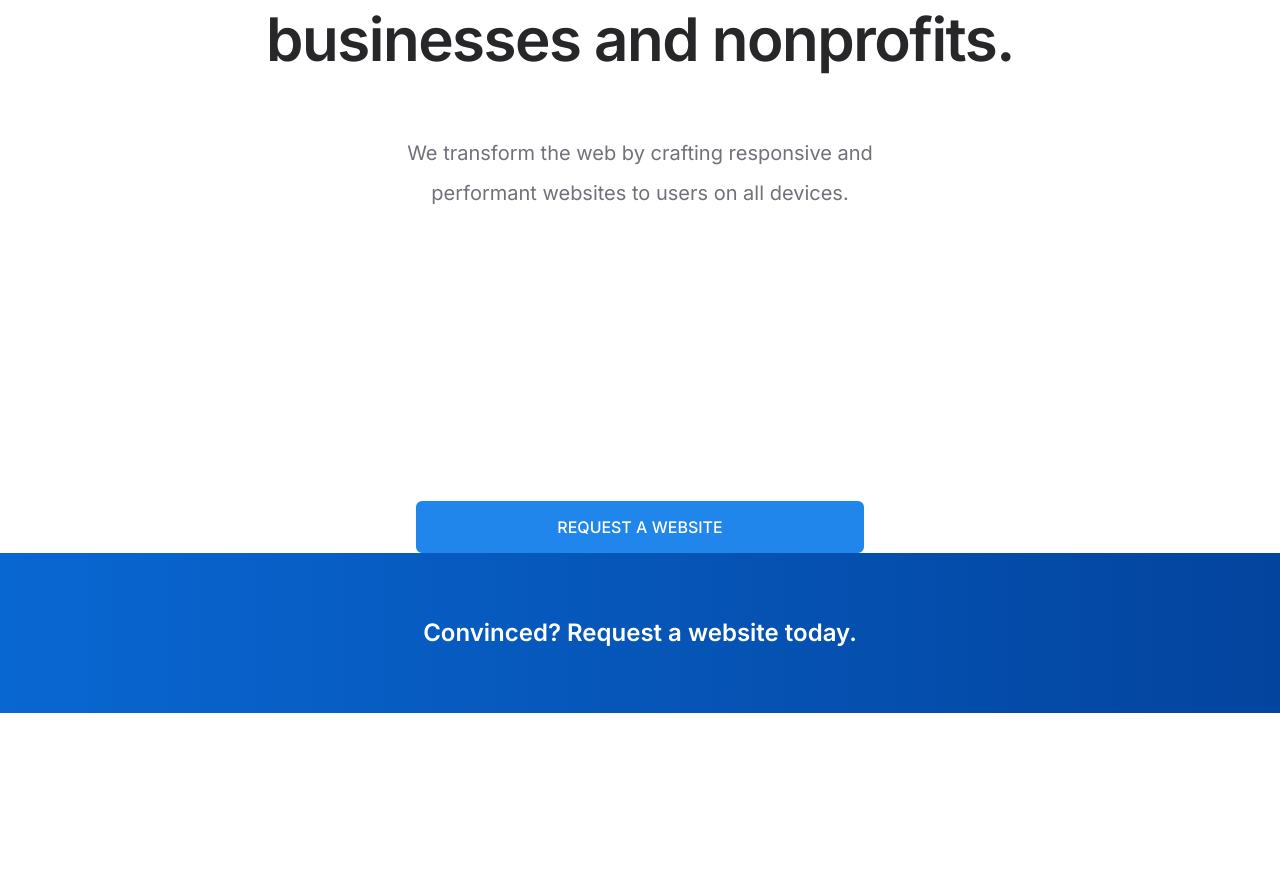
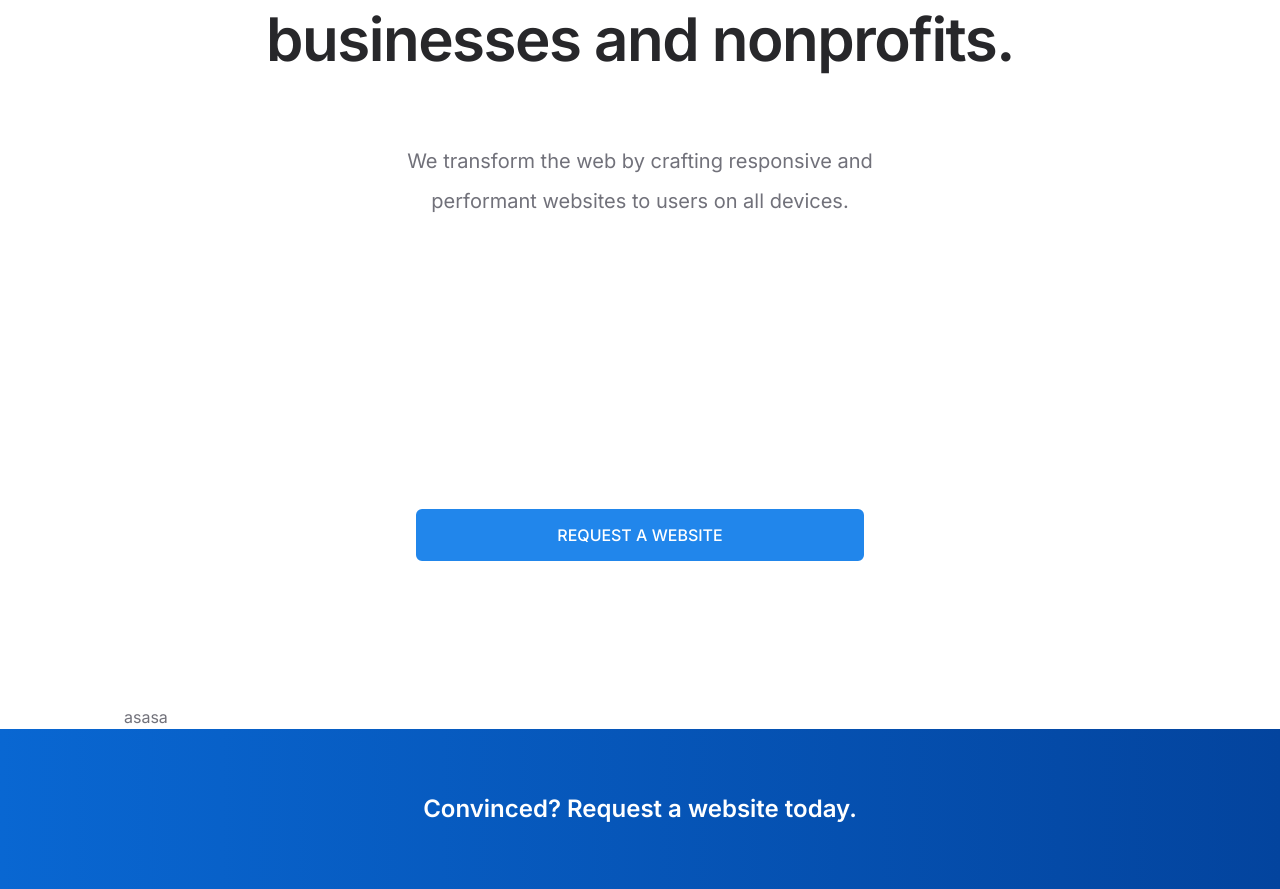
Before and after one commit to AnthonyKuang/the-refactor-project, a Next.js app: page / in a window 1280 px wide. Shown: the part 322-1211 px from the top of the page. Before the commit the page ends 1035 px from the top, so only its background shows below. Built offline with nearby package versions, Linux system fonts and the light colour scheme.

Commit message:
wireframe

```diff
--- a/pages/index.js
+++ b/pages/index.js
@@ -9,24 +9,26 @@ export default function Home() {
         <link rel='icon' href='/favicon.ico' />
       </Head>
 
-      <section className='relative container-homepage mx-auto px-6 text-center'>
+      <section className='container-homepage mx-auto px-6 text-center'>
         <p className='mt-20 sm:mt-28 xl:mt-32 inline-block bg-gradient-to-r text-transparent bg-clip-text from-blue-400 to-blue-600 uppercase text-sm sm:text-base md:text-lg lg:text-xl font-medium'>
           The Refactor Project
         </p>
         <h1 className='mt-6 max-w-4xl mx-auto text-3xl md:text-5xl xl:text-6xl tracking-tight leading-normal md:leading-snug lg:leading-tight xl:leading-tight'>
           Volunteer-made websites, for businesses and nonprofits.
         </h1>
-        <p className='mt-14 max-w-lg mx-auto text-base sm:text-lg md:text-xl leading-loose sm:leading-loose md:leading-loose'>
+        <p className='mt-16 max-w-lg mx-auto text-base sm:text-lg md:text-xl leading-loose sm:leading-loose md:leading-loose'>
           We transform the web by crafting responsive and performant websites to
           users on all devices.
         </p>
         <a
           href='#LINK'
-          className='mt-32 sm:mt-72 block max-w-xs sm:max-w-sm md:max-w-md mx-auto border-blue-400 border-2 bg-blue-400 text-white font-medium uppercase rounded-md py-3 transition duration-200 hover:bg-white hover:text-blue-400'
+          className='mt-36 sm:mt-72 block max-w-xs sm:max-w-sm md:max-w-md mx-auto border-blue-400 border-2 bg-blue-400 text-white font-medium uppercase rounded-md py-3 transition duration-200 hover:bg-white hover:text-blue-400'
         >
           Request a website
         </a>
       </section>
+
+      <section className='mt-36 container-homepage mx-auto px-6'>asasa</section>
     </Layout>
   );
 }
```
